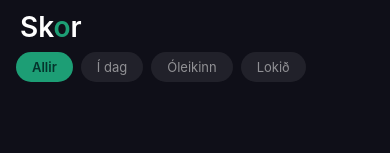
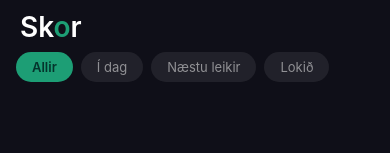
Before and after one commit to haddi82/skor, a React Native app: screen / in a window 390 px wide. Shown: the top 153 px of the page. Built offline with nearby package versions, Linux system fonts and the light colour scheme; no server answers.

Commit message:
Næstu leikir í stað Óleikinn

```diff
--- a/App.js
+++ b/App.js
@@ -5,7 +5,7 @@ import LeikurScreen from './screens/LeikurScreen';
 import StandingsScreen from './screens/StandingsScreen';
 import { sækjaLeiki } from './data/api';
 
-const DEILDIR = ['Allir', 'Í dag', 'Óleikinn', 'Lokið'];
+const DEILDIR = ['Allir', 'Í dag', 'Næstu leikir', 'Lokið'];
 
 function sækjaStöðu(fixture) {
   const s = fixture.fixture.status.short;
@@ -67,7 +67,7 @@ export default function App() {
     .filter(l => {
       if (valinFlipa === 'Allir') return true;
       if (valinFlipa === 'Í dag') return l.dagsetning.toDateString() === í_dag;
-      if (valinFlipa === 'Óleikinn') return l.staða === 'óleikinn';
+      if (valinFlipa === 'Næstu leikir') return l.staða === 'óleikinn';
       if (valinFlipa === 'Lokið') return l.staða === 'lokið';
       return true;
     })
```
